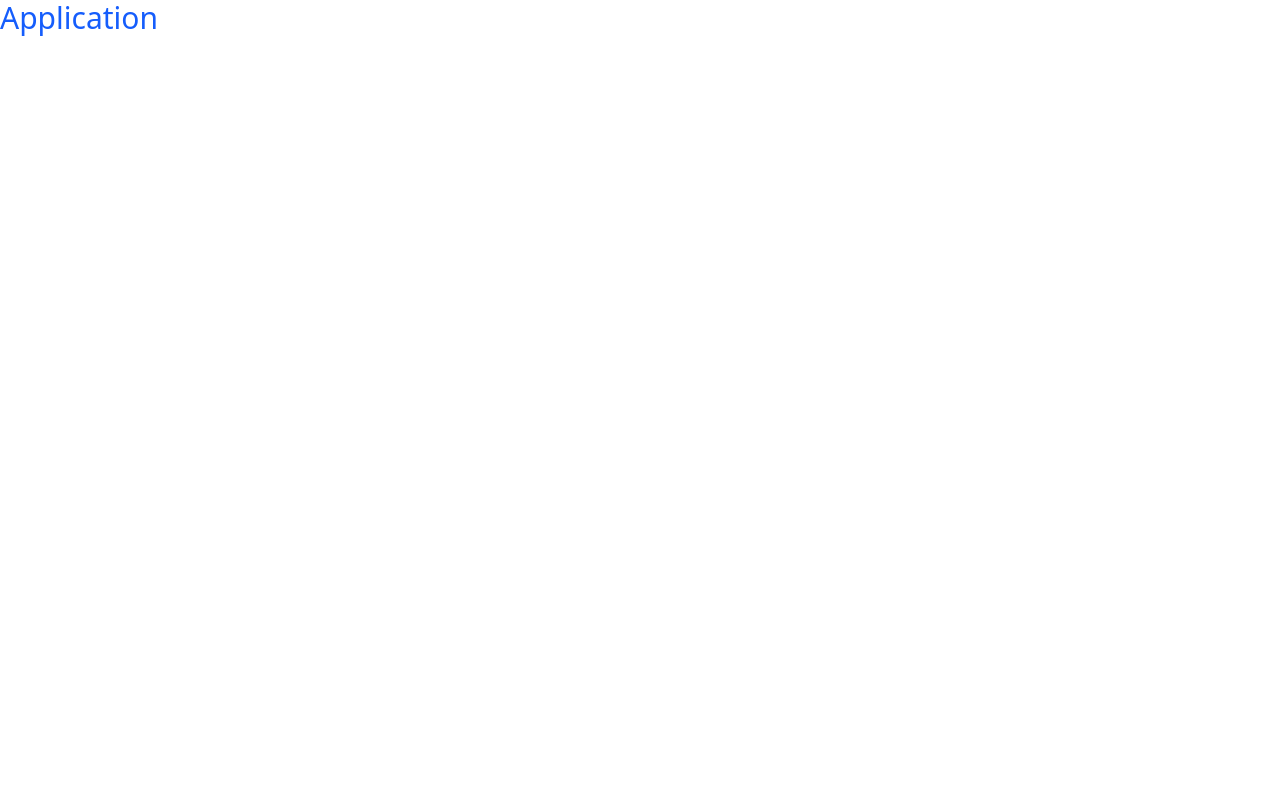
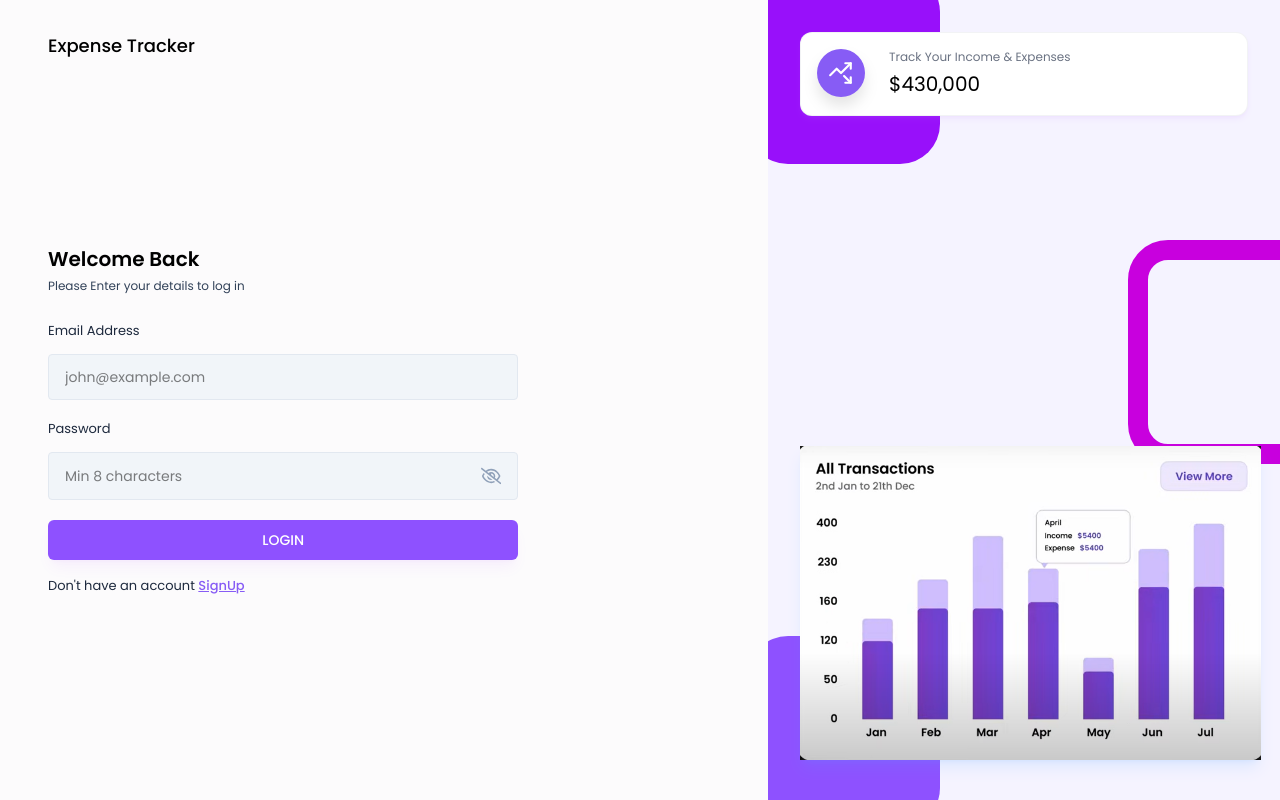
Before and after one commit to cognitlab/mern-expense-tracker, a React (Vite) app in the folder frontend/expense-tracker/: page /login in a window 1280 px wide. Built offline with nearby package versions, Linux system fonts and the light colour scheme.

Commit message:
✨Building the Login Form UI with validadtion.

```diff
--- a/frontend/expense-tracker/src/App.jsx
+++ b/frontend/expense-tracker/src/App.jsx
@@ -1,9 +1,46 @@
 import React from 'react'
+
+import {
+  BrowserRouter as Router,
+  Routes,
+  Route,
+  Navigate,
+} from "react-router-dom"
+import Login from "./pages/Auth/Login"
+import SignUp from "./pages/Auth/SignUp"
+import Home from "./pages/Dashboard/Home"
+import Income from "./pages/Dashboard/Income"
+import Expense from "./pages/Dashboard/Expense"
 
 const App = () => {
   return (
-    <div className='text-3xl text-blue-600'>Application</div>
+    <div>
+      <Router>
+        <Routes>
+          <Route path='/' element={<Root />} />
+          <Route path='/login' element={<Login />} />
+          <Route path='/signUp' element={<SignUp />} />
+          <Route path='/dashboard' element={<Home />} />
+          <Route path='/income' element={<Income />} />
+          <Route path='/expense' element={<Expense />} />
+
+        </Routes>
+      </Router>
+      </div>
   )
 }
 
 export default App
+
+const Root = () => {
+  //checks if token exists in localStorage
+  const isAuthenticated = !!localStorage.getItem("token");
+
+  //redirect to dashboard if authenticated, otherwise to login
+  return isAuthenticated ? (
+    <Navigate to="/dashboard"/>
+  ) : (
+    <Navigate to="/login"/>
+  );
+
+};
--- /dev/null
+++ b/frontend/expense-tracker/src/components/layouts/AuthLayout.jsx
@@ -0,0 +1,49 @@
+import React from 'react';
+import CARD_2 from "../../assets/images/card2.png";
+import { LuTrendingUpDown } from "react-icons/lu";
+
+const AuthLayout = ({ children }) => {
+  return <div className='flex'>
+    <div className='w-screen h-screen md:w-[60vw] px-12 pt-8 pb-12'>
+      <h2 className="text-lg font-medium text-black">Expense Tracker</h2>
+      {children}
+    </div>
+
+    <div className="hidden md:block w-[40vw] h-screen bg-violet-50 bg-auth-bg-img bg-cover bg-no-repeat bg-center overflow-hidden p-8 relative">
+      <div className="w-48 h-48 rounded-[40px] bg-purple-600 absolute -top-7 -left-5 " />
+      <div className="w-48 h-56 rounded-[40px] border-[20px] border-fuchsia-600 absolute top-[30%] -right-10" />
+      <div className="w-48 h-48 rounded-[40px] bg-violet-500 absolute -bottom-7 -left-5" />
+
+      <div className="grid grid-cols-1 z-20">
+        <StatsInfoCard
+          icon={<LuTrendingUpDown />}
+          label="Track Your Income & Expenses"
+          value="430,000"
+          color="bg-primary"
+        />
+      </div>
+
+    <img
+    src={CARD_2}
+    className="w-64 lg:w-[90%] absolute bottom-10 shadow-lg shadow-blue-400/15 "
+    />
+    </div>
+  </div>;
+
+};
+
+export default AuthLayout;
+
+const StatsInfoCard = ({icon, label, value, color}) => {
+    return <div className="flex gap-6 bg-white p-4 rounded-xl shadow-md shadow-purple-400/10 border border-gray-200/50 z-10">
+      <div
+      className={`w-12 h-12 flex items-center justify-center text-[26px] text-white ${color} rounded-full drop-shadow-xl`}
+       >
+        {icon}
+      </div>
+      <div>
+        <h6 className="text-xs text-gray-500 mb-1 ">{label}</h6>
+        <span className="text-[20px]">${value}</span>
+      </div>
+    </div>
+}
--- /dev/null
+++ b/frontend/expense-tracker/src/components/layouts/Inputs/Input.jsx
@@ -0,0 +1,45 @@
+import React, {useState} from 'react';
+import {FaRegEye, FaRegEyeSlash} from "react-icons/fa6"
+
+const Input = ({value, onChange, placeholder, label, type}) => {
+    const [showPassword, setShowPassword] = useState(false);
+
+  const toggleShowPassword = () =>{
+    setShowPassword(!showPassword);
+  };
+  return (
+        <div>
+            <label  className="text-[13px] text-slate-800">{label}</label>
+
+            <div className='input-box'>
+                <input
+                type={type == 'password' ? showPassword ? 'text' : 'password' : type}
+                placeholder={placeholder}
+                className='w-full bg-transparent outline-none'
+                value={value}
+                onChange={(e) => onChange(e)}
+                />
+
+                {type === "password" && (
+                    <>
+                    {showPassword ? (
+                        <FaRegEye
+                        size={22}
+                        className='text-primary cursor-pointer'
+                        onClick={() => toggleShowPassword()}
+                        />
+                    ) : (
+                        <FaRegEyeSlash
+                        size={22}
+                        className='text-slate-400 cursor-pointer'
+                        onClick={() => toggleShowPassword()}
+                        />
+                    )}
+                    </>
+                )}
+            </div>
+        </div>
+  )
+};
+
+export default Input;
--- a/frontend/expense-tracker/src/index.css
+++ b/frontend/expense-tracker/src/index.css
@@ -1 +1,25 @@
+@import url('https://fonts.googleapis.com/css2?family=Poppins:ital,wght@0,100;0,200;0,300;0,400;0,500;0,600;0,700;0,800;0,900;1,100;1,200;1,300;1,400;1,500;1,600;1,700;1,800;1,900&display=swap');
 @import "tailwindcss";
+
+@theme{
+    --font-display: "Poppins", "sans-serif";
+    --breakpoint-3xl: 1920px;
+    --color-primary: #875cf5;
+}
+
+@layer base{
+    html{
+        font-family: var(--font-display);
+    }
+    body{
+        background-color: #fcfbfc;
+        overflow-x: hidden;
+    }
+}
+
+.input-box{
+    @apply w-full flex justify-between gap-3 text-sm text-black bg-slate-100 rounded px-4 py-3 mb-4 mt-3 border border-slate-200 outline-none;
+}
+.btn-primary{
+    @apply w-full text-sm font-medium text-white bg-violet-500 shadow-lg shadow-purple-600/5 p-[10px] rounded-md my-1 hover:bg-purple-600/15 hover:text-purple-600;
+}
--- a/frontend/expense-tracker/src/pages/Auth/Login.jsx
+++ b/frontend/expense-tracker/src/pages/Auth/Login.jsx
@@ -1,8 +1,73 @@
-import React from "react";
+import {useState} from "react";
+import AuthLayout from "../../components/layouts/AuthLayout";
+import {useNavigate, Link} from 'react-router-dom';
+import Input from "../../components/layouts/Inputs/Input"
+import { validateEmail } from "../../utils/helper";
 
 const Login = () => {
+    const [email, setEmail] = useState("");
+    const [password, setPassword] = useState("");
+    const [error, setError] = useState(null);
+
+    const navigate = useNavigate();
+
+    //Handle Login Form Submit
+    const handleLogin = async (e) => {
+        e.preventDefault();
+
+        if(!validateEmail(email)){
+            console.log("Invalid Email Detected 🚨");
+            setError("Please Enter a valid email address");
+            return;
+        }
+
+        if (!password){
+            setError("Please enter the password");
+            return;
+        }
+
+        setError("");
+
+        //Login API Call
+    }
+
+
+
     return(
-        <div>Login</div>
+        <AuthLayout>
+            <div className="lg:w-[70%] h-3/4 md:h-full flex flex-col justify-center">
+                <h3 className="text-xl font-semibold text-black">Welcome Back</h3>
+                <p className="text-xs text-slate-700 mt-[5px] mb-6">
+                    Please Enter your details to log in
+                </p>
+                <form onSubmit={handleLogin}>
+                    <Input
+                        value={email}
+                        onChange={({ target }) => setEmail(target.value)}
+                        label="Email Address"
+                        placeholder="john@example.com"
+                        type="text"
+                    />
+                    <Input
+                        value={password}
+                        onChange={({ target }) => setPassword(target.value)}
+                        label="Password"
+                        placeholder="Min 8 characters"
+                        type="password"
+                    />
+
+                {error && <p className="text-red-500 text-xs pb-2.5">{error}</p>}
+
+                <button type="submit" className="btn-primary">LOGIN</button>
+
+                <p className="text-[13px] text-slate-800 mt-3">
+                    Don't have an account{" "}
+                    <Link  className="font-medium text-primary underline" to="/signup">SignUp</Link>
+                </p>
+
+                </form>
+            </div>
+        </AuthLayout>
     )
 }
 export default Login
--- a/frontend/expense-tracker/src/utils/helper.js
+++ b/frontend/expense-tracker/src/utils/helper.js
@@ -0,0 +1,4 @@
+export const validateEmail = (email) => {
+  const re = /^[^\s@]+@[^\s@]+\.[^\s@]+$/;
+  return re.test(String(email).toLowerCase());
+};
```
Also changed, not shown: frontend/expense-tracker/package.json (+7 -0 lines), frontend/expense-tracker/src/assets/images/card2.png (added), 1 other file (tests, documents, lock files or other folders).
